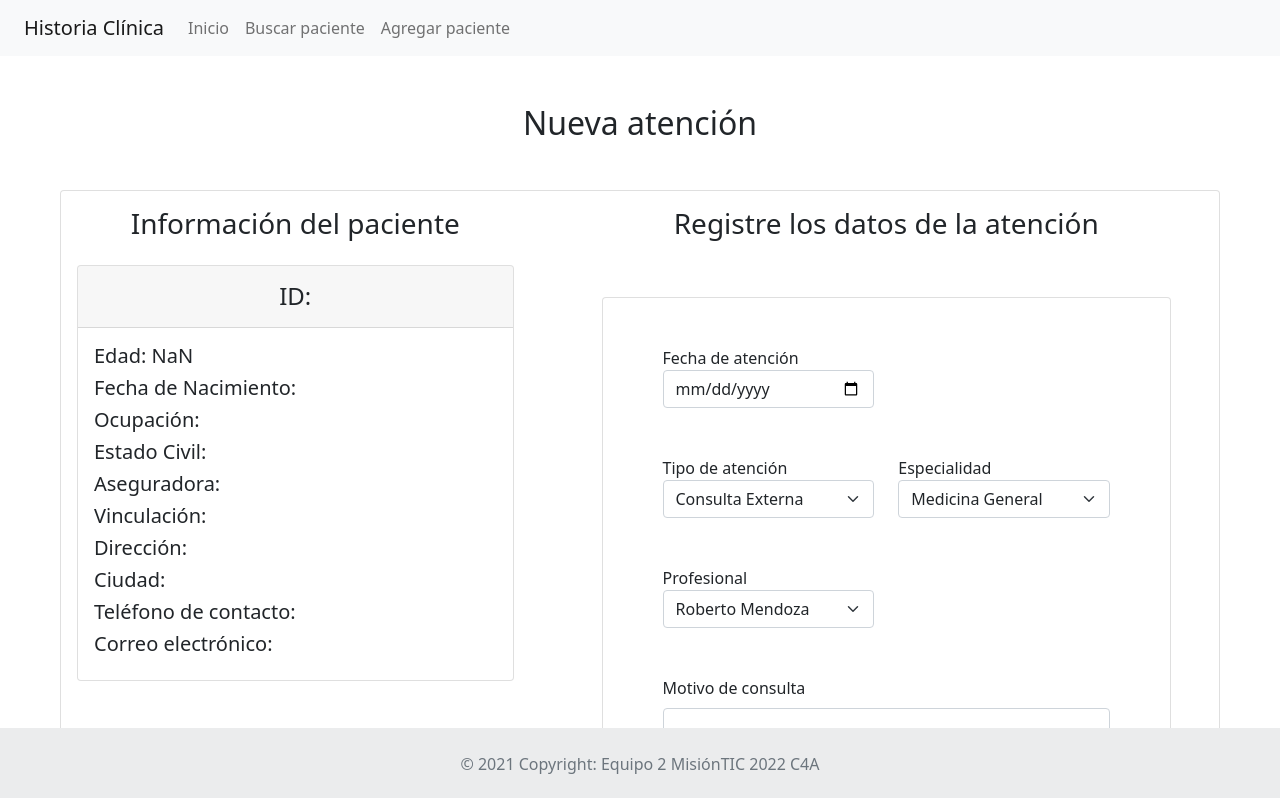
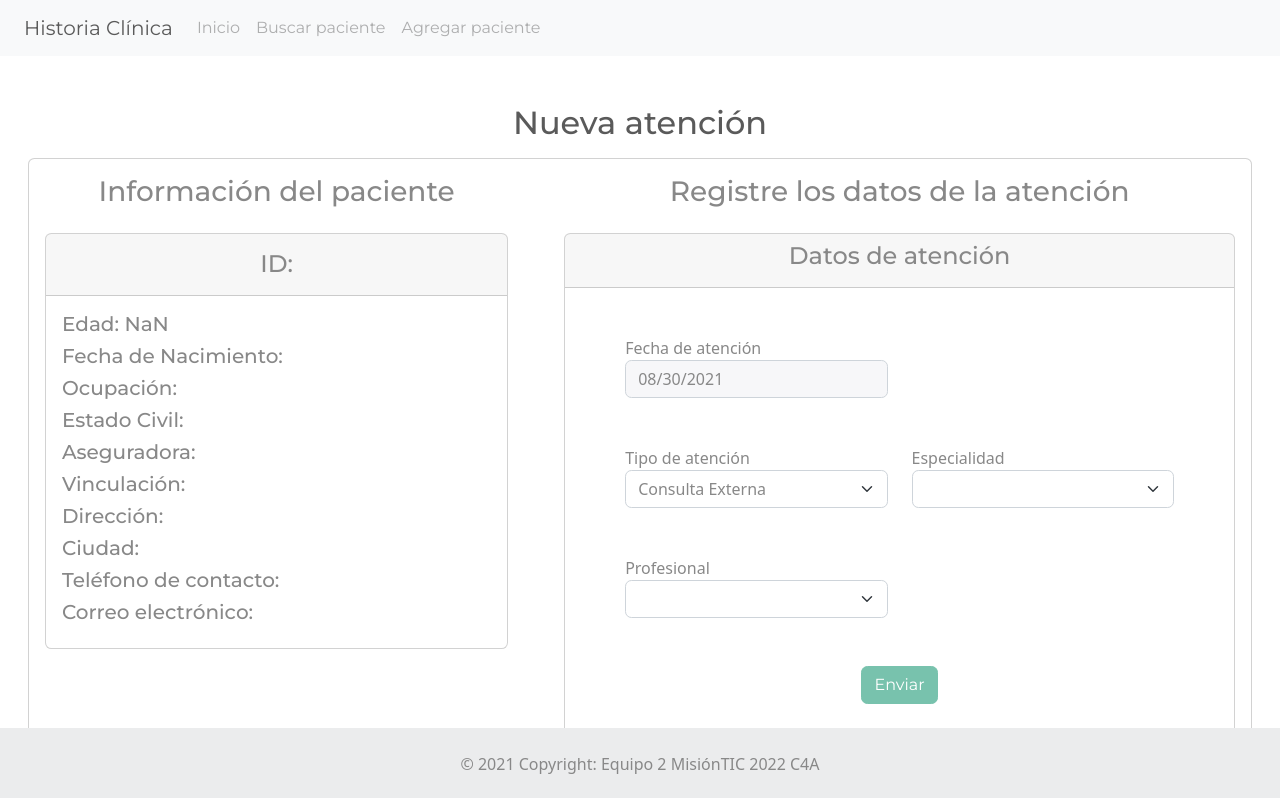
Before and after one commit to MisionTIC2022C4A/frontend-historia-clinica, a Vue app: page /crearAtencion/1 in a window 1280 px wide. Shown: the top 798 px of the page. Built offline with nearby package versions, Linux system fonts and the light colour scheme; what @vue/apollo-option would draw is missing.

Commit message:
create attention and new style were added

```diff
--- a/public/index.html
+++ b/public/index.html
@@ -6,7 +6,8 @@
     <meta http-equiv="X-UA-Compatible" content="IE=edge">
     <meta name="viewport" content="width=device-width,initial-scale=1.0">
     <link rel="icon" href="<%= BASE_URL %>medical_icon_134527.ico">
-    <link href="https://cdn.jsdelivr.net/npm/bootstrap@5.1.0/dist/css/bootstrap.min.css" rel="stylesheet" integrity="sha384-KyZXEAg3QhqLMpG8r+8fhAXLRk2vvoC2f3B09zVXn8CA5QIVfZOJ3BCsw2P0p/We" crossorigin="anonymous">
+    <!-- <link href="https://cdn.jsdelivr.net/npm/bootstrap@5.1.0/dist/css/bootstrap.min.css" rel="stylesheet" integrity="sha384-KyZXEAg3QhqLMpG8r+8fhAXLRk2vvoC2f3B09zVXn8CA5QIVfZOJ3BCsw2P0p/We" crossorigin="anonymous"> -->
+    <link rel="stylesheet" href="https://cdnjs.cloudflare.com/ajax/libs/bootswatch/5.1.0/minty/bootstrap.min.css" integrity="sha512-rokdhYQUuyuPvh6AWk9vd3bf2EkTTo8nPBqKAiyGBAVuc41Rp9b2dV+jXzn13V8g4BtootbfeiJ6IH3FZesKjQ==" crossorigin="anonymous" referrerpolicy="no-referrer" />
     <script src="https://cdn.jsdelivr.net/npm/bootstrap@5.1.0/dist/js/bootstrap.bundle.min.js" integrity="sha384-U1DAWAznBHeqEIlVSCgzq+c9gqGAJn5c/t99JyeKa9xxaYpSvHU5awsuZVVFIhvj" crossorigin="anonymous"></script>
     <title> Historia Clínica </title>
 </head>
--- a/src/components/BuscarPaciente.vue
+++ b/src/components/BuscarPaciente.vue
@@ -162,7 +162,7 @@ export default {
     },
     verPaciente: function () {
       this.$router.push({
-        name: "mostrarPaciente",
+        name: "crearAtencion",
         /*props:{patient:this.patient},*/
         params: { patient: JSON.stringify(this.patient) },
       });
--- a/src/components/CrearAtencion.vue
+++ b/src/components/CrearAtencion.vue
@@ -3,38 +3,48 @@
     <div class="container-fluid">
       <div class="row">
         <div class="col-md-12">
-                    <h2 class="text-center">
-                        Nueva atención
-                    </h2>
-                    <div class="card m-5">
+          <h2 class="text-center">Nueva atención</h2>
+          <div class="card m-3">
             <div class="row">
               <div class="col-md-5">
-                        <h3 class="text-center mt-3">
-                                    Información del paciente
-                        </h3>
+                <h3 class="text-center mt-3">Información del paciente</h3>
                 <div class="row">
                   <div class="col-md-12">
                     <div class="card bg-default m-3">
                       <div class="card-header">
-                                    <h4 class="text-center"> {{ patient.nombreCompleto }}</h4>
+                        <h4 class="text-center">
+                          {{ patient.nombreCompleto }}
+                        </h4>
 
-                                    <h4 class="text-center"> ID: <span> {{ patient.tipoIdentificacion }} {{ patient.numeroIdentificacion }} </span></h4>
+                        <h4 class="text-center">
+                          ID:
+                          <span>
+                            {{ patient.tipoIdentificacion }}
+                            {{ patient.numeroIdentificacion }}
+                          </span>
+                        </h4>
                       </div>
                       <div class="card-body">
                         <div class="card-text">
                           <h5>
                             Edad:
-                                        <span  class="font-weight-normal"> {{ getEdad(patient.fechaNacimiento) }}</span>
+                            <span class="font-weight-normal">
+                              {{ getEdad(patient.fechaNacimiento) }}</span
+                            >
                           </h5>
 
                           <h5>
                             Fecha de Nacimiento:
-                                        <span  class="font-weight-normal"> {{ patient.fechaNacimiento }}</span>
+                            <span class="font-weight-normal">
+                              {{ patient.fechaNacimiento }}</span
+                            >
                           </h5>
 
                           <h5>
                             Ocupación:
-                                        <span  class="font-weight-normal"> {{ patient.ocupacion }}</span>
+                            <span class="font-weight-normal">
+                              {{ patient.ocupacion }}</span
+                            >
                           </h5>
 
                           <h5>
@@ -69,14 +79,10 @@
 
                           <h5>
                             Correo electrónico:
-                                        <span>{{ patient.email}}</span>
+                            <span>{{ patient.email }}</span>
                           </h5>
-
                         </div>
-
-
                       </div>
-
                     </div>
                   </div>
                 </div>
@@ -87,8 +93,13 @@
                 </h3>
                 <div class="row">
                   <div class="col-md-12">
-                                <div class="card m-5">
-                                    <form role="form m-5">
+                    <div class="card bg-default m-3">
+                        <div class="card-header">
+                        <h4 class="text-center">
+                          Datos de atención
+                        </h4>
+                        </div>
+                      <form role="form m-5" v-on:submit.prevent="cleanAtencion">
                         <div class="row m-5">
                           <div class="col-md-6">
                             <div class="form-group">
@@ -98,7 +109,9 @@
                               <input
                                 type="date"
                                 class="form-control"
-                                                    id="fechaCreacion"/>
+                                id="fechaCreacion"
+                                disabled
+                              />
                             </div>
                           </div>
                         </div>
@@ -108,8 +121,12 @@
                               <label for="exampleInputEmail1">
                                 Tipo de atención
                               </label>
-                                                    <select class="form-select" aria-label="Default select example">
+                              <select
+                                class="form-select"
+                                aria-label="Default select example"
+                              >
                                 <option value="1">Consulta Externa</option>
+                                <option value="2">Procedimientos</option>
                               </select>
                             </div>
                           </div>
@@ -118,9 +135,13 @@
                               <label for="exampleInputEmail1">
                                 Especialidad
                               </label>
-                                                    <select class="form-select" aria-label="Default select example">
-                                                        <option value="1">Medicina General</option>
-                                                        <option value="2">Medicina Interna</option>
+                              <select
+                                v-model="createAttentionAttention.servicio"
+                                class="form-select"
+                                aria-label="Default select example"
+                              >
+                                <option value="890201">Medicina General</option>
+                                <option value="890266">Medicina Interna</option>
                               </select>
                             </div>
                           </div>
@@ -131,18 +152,14 @@
                               <label for="exampleInputEmail1">
                                 Profesional
                               </label>
-                                                    <select class="form-select" aria-label="Default select example">
+                              <select
+                                v-model="createAttentionAttention.profesional"
+                                class="form-select"
+                                aria-label="Default select example"
+                              >
                                 <option value="1">Roberto Mendoza</option>
-                                                        <option value="1">Raquel Medina</option>
+                                <option value="2">Raquel Medina</option>
                               </select>
-                                                </div>
-                                            </div>
-                                        </div>
-                                        <div class="row m-5">
-                                            <div class="col-md-12">
-                                                <div class="mb-3">
-                                                    <label for="exampleFormControlTextarea1" class="form-label">Motivo de consulta</label>
-                                                    <textarea class="form-control" id="motivo de consulta" rows="3"></textarea>
                             </div>
                           </div>
                         </div>
@@ -155,8 +172,6 @@
                             </div>
                           </div>
                         </div>
-
-
                       </form>
                     </div>
                   </div>
@@ -178,70 +193,74 @@ export default {
 
   data: function () {
     return {
-      isTable: false,
-      isPatient: false,
-
-      paramsSearch: {
-        tipoIdentificacion: "",
-        numeroIdentificacion: "",
-      },
-      patient: {
-        ciudad: " ",
-        direccion: " ",
-        estadoCivil: " ",
-        fechaNacimiento: " ",
-        nombreCompleto: "  ",
-        numeroIdentificacion: " ",
-        ocupacion: " ",
-        telefono: " ",
-        tipoIdentificacion: " ",
+      createAttentionAttention: {
+        pacTipoId: this.patient.tipoIdentificacion,
+        pacNumId: this.patient.numeroIdentificacion,
+        servicio: "",
+        profesional: "",
       },
     };
   },
 
-
-  created: function() {
-
+  beforeCreate: function () {
     /*guarda la información que viene por la url, parámetro "patient"
     y la convierte a json*/
 
     this.patient = JSON.parse(this.$route.params.patient);
+    //debugger;
+  },
+  mounted: function () {
+    // debugger;
+    document.getElementById("fechaCreacion").valueAsDate = new Date();
   },
   methods: {
     crearAtencion: async function () {
       await this.$apollo
-
-        .query({
-          query: gql`
-
+        .mutate({
+          mutation: gql`
+            mutation ($createAttentionAttention: AttentionInput!) {
+              createAttention(attention: $createAttentionAttention) {
+                pacTipoId
+                pacNumId
+                pacNombre
+              }
+            }
           `,
           variables: {
-
+            createAttentionAttention: this.createAttentionAttention,
           },
         })
         .then((result) => {
-
+          alert("Atención creada exitosamente", result);
+          console.log("Atención creada exitosamente", result);
         })
         .catch((error) => {
+          alert("Error", error);
+          console.log("Error", error);
         });
     },
 
-    getEdad (dateString) { /*Calcular edad con la fecha de nacimiento*/
+    getEdad(dateString) {
+      /*Calcular edad con la fecha de nacimiento*/
 
-      let hoy = new Date()
-      let fechaNacimiento = new Date(dateString)
-      let edad = hoy.getFullYear() - fechaNacimiento.getFullYear()
-      let diferenciaMeses = hoy.getMonth() - fechaNacimiento.getMonth()
+      let hoy = new Date();
+      let fechaNacimiento = new Date(dateString);
+      let edad = hoy.getFullYear() - fechaNacimiento.getFullYear();
+      let diferenciaMeses = hoy.getMonth() - fechaNacimiento.getMonth();
       if (
         diferenciaMeses < 0 ||
         (diferenciaMeses === 0 && hoy.getDate() < fechaNacimiento.getDate())
       ) {
-        edad--
+        edad--;
       }
-      return edad
+      return edad;
     },
-
-
+    cleanAtencion() {
+      this.createAttentionAttention.profesional = parseInt(
+        this.createAttentionAttention.profesional
+      );
+      this.crearAtencion();
+    },
   },
 };
 </script>
@@ -267,11 +286,12 @@ export default {
   font-weight: bold;
 }
 
-#CrearAtencion button  {
-  height:20px;
-  width:100px;
+#CrearAtencion button {
+  height: 20px;
+  width: 100px;
   margin: -20px -50px;
-  position:relative;
-  top:50%;
-  left:50%; }
+  position: relative;
+  top: 50%;
+  left: 50%;
+}
 </style>
```
Lines whose indentation alone changed are shown as unchanged.
